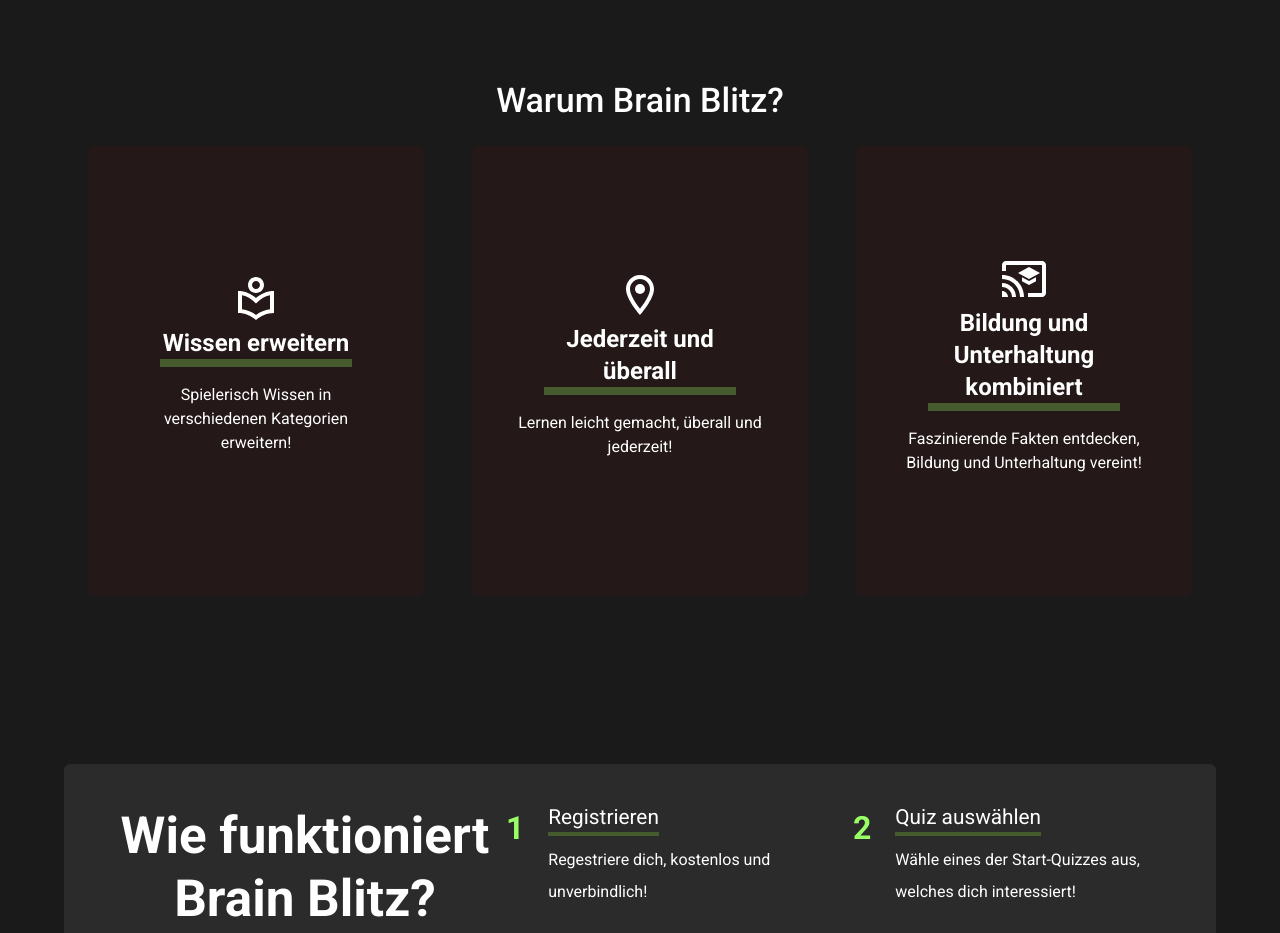
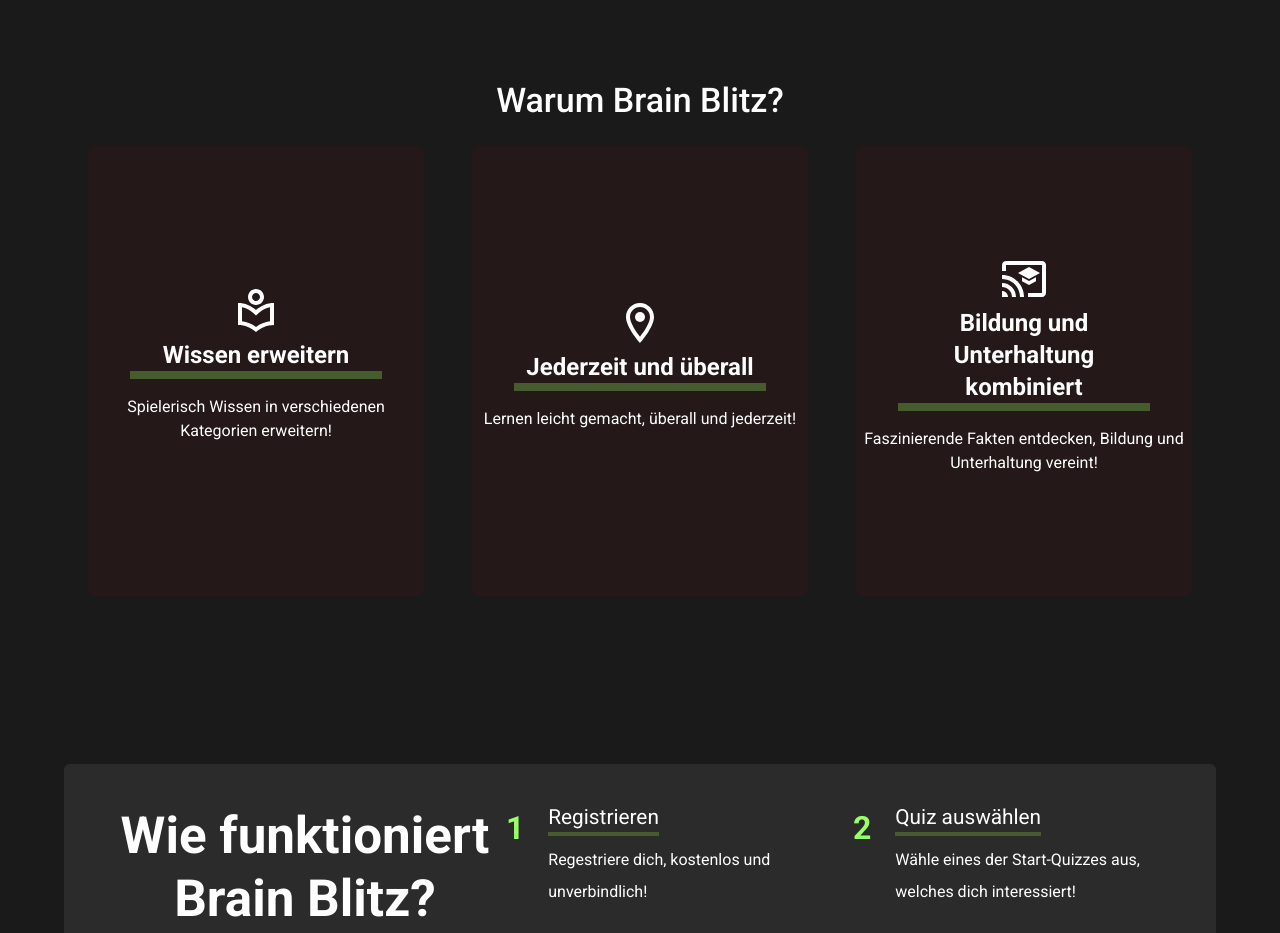
Before and after one commit to SlowMoschen/Brain_Blitz, a React (Vite) app in the folder client/: page / in a window 1280 px wide. Shown: the part 920-1853 px from the top of the page. Built offline with nearby package versions, Linux system fonts and the light colour scheme; no server answers.

Commit message:
style changes / removed spread operator

```diff
--- a/client/src/routes/home/pages/root/components/WhySection.tsx
+++ b/client/src/routes/home/pages/root/components/WhySection.tsx
@@ -24,7 +24,6 @@ function WhyCard({ icon, title, description }: WhyCardProps) {
     gap: "1rem",
     bgcolor: "primary.light",
     m: 1,
-    p: 5,
     minHeight: "450px",
     width: "100%",
     borderRadius: ".375rem",
@@ -40,9 +39,9 @@ function WhyCard({ icon, title, description }: WhyCardProps) {
   };
 
   return (
-    <Box sx={{ ...cardStyles }}>
+    <Box sx={cardStyles}>
       {icon}
-      <Typography variant="h5" sx={{ ...titleStyles }}>
+      <Typography variant="h5" sx={titleStyles}>
         {title}
       </Typography>
       <Typography textAlign={"center"}>{description}</Typography>
@@ -68,7 +67,7 @@ export default function WhySection() {
   const cardContainerStyles = {
     display: "flex",
     flexDirection: { xs: "column", lg: "row" },
-    alignItems: "flex-start",
+    alignItems: "center",
     justifyContent: "center",
     gap: "2rem",
     width: "100%",
@@ -77,11 +76,11 @@ export default function WhySection() {
   };
 
   return (
-    <Box sx={{ ...containerStyles }}>
+    <Box sx={containerStyles}>
       <Typography variant="h4" fontWeight={500} textAlign={"center"}>
         Warum Brain Blitz?
       </Typography>
-      <Box sx={{ ...cardContainerStyles }}>
+      <Box sx={cardContainerStyles}>
         <WhyCard
           icon={<LocalLibraryOutlinedIcon className="enlarged-icon" />}
           title="Wissen erweitern"
```
